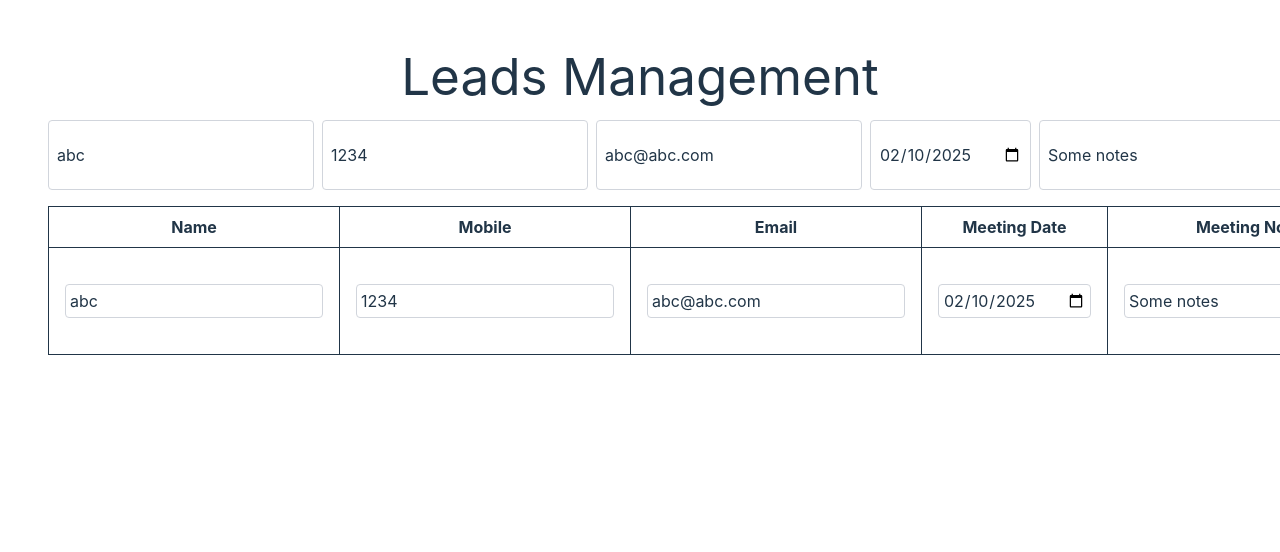
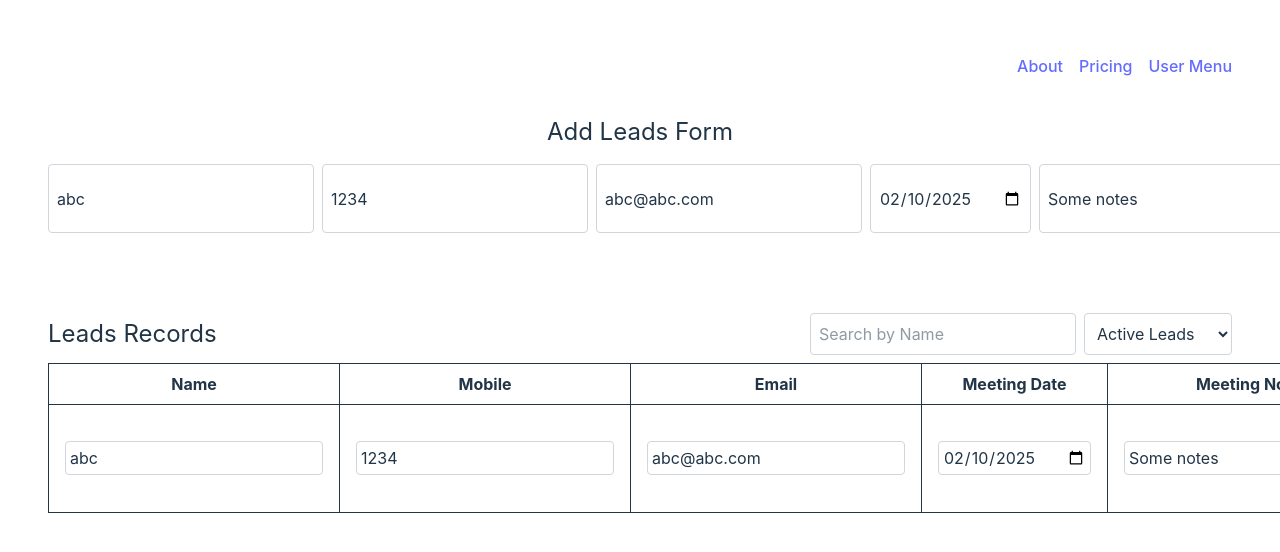
Before and after one commit to vaibhav-if/lead-reminder-frontend, a React (Vite) app: page / in a window 1280 px wide. Both pictures are taken after a click on the button "Edit". Shown: the top 552 px of the page. Built offline with nearby package versions, Linux system fonts and the light colour scheme.

Commit message:
Add filters, navbar, skip links, ui changes and tailwind fixes

```diff
--- a/postcss.config.js
+++ /dev/null
@@ -1,5 +0,0 @@
-export default {
-  plugins: {
-    "@tailwindcss/postcss": {},
-  },
-};
--- a/src/App.jsx
+++ b/src/App.jsx
@@ -23,6 +23,8 @@ function App() {
   });
 
   const [editIndex, setEditIndex] = useState(null);
+  const [searchTerm, setSearchTerm] = useState("");
+  const [filterActive, setFilterActive] = useState("active"); // 'all', 'active', 'inactive'
 
   const handleChange = (e) => {
     const { name, value } = e.target;
@@ -57,15 +59,65 @@ function App() {
     setEditIndex(index);
   };
 
-  const handleDeleteLead = (id) => {
-    setLeads(leads.filter((lead) => lead.id !== id));
+  const handleCancel = () => {
+    setNewLead({
+      name: "",
+      mobile: "",
+      email: "",
+      meeting_date: "",
+      meeting_notes: "",
+    });
+    setEditIndex(null);
   };
 
+  const handleDeleteLead = (id) => {
+    // Soft deleting leads by marking them inactive
+    setLeads(
+      leads.map((lead) =>
+        lead.id === id ? { ...lead, is_active: false } : lead
+      )
+    );
+  };
+
+  const filteredLeads = leads.filter((lead) => {
+    const isActiveFilter =
+      filterActive === "active"
+        ? lead.is_active
+        : filterActive === "inactive"
+        ? !lead.is_active
+        : true;
     return (
-    <div className="min-h-screen bg-light-gray p-4">
-      <h1 className="text-dark-blue text-3xl mb-4">Leads Management</h1>
+      lead.name.toLowerCase().includes(searchTerm.toLowerCase()) &&
+      isActiveFilter
+    );
+  });
 
-      <div className="mb-4 flex flex-col md:flex-row gap-2">
+  return (
+    <div className="min-h-screen bg-light-gray flex flex-col">
+      <a href="#main-content" className="skip-link">
+        Skip to main content
+      </a>
+
+      <nav className="bg-dark-blue text-white p-4">
+        <div className="flex justify-between items-center">
+          <h1 className="text-3xl font-bold">Lead Reminders</h1>
+          <div className="space-x-4">
+            <a href="#about" className="hover:text-cyan">
+              About
+            </a>
+            <a href="#pricing" className="hover:text-cyan">
+              Pricing
+            </a>
+            <a href="#user-menu" className="hover:text-cyan">
+              User Menu
+            </a>
+          </div>
+        </div>
+      </nav>
+
+      <main id="main-content" className="flex-grow p-4">
+        <h2 className="text-dark-blue text-2xl mb-4">Add Leads Form</h2>
+        <div className="mb-20 flex flex-col md:flex-row gap-2">
           <input
             type="text"
             name="name"
@@ -118,6 +170,29 @@ function App() {
           </button>
         </div>
 
+        {/* Search and Filter Section */}
+        <div className="mb-2 flex justify-between items-center">
+          <h2 className="text-dark-blue text-2xl">Leads Records</h2>
+          <div className="flex gap-2">
+            <input
+              type="text"
+              placeholder="Search by Name"
+              value={searchTerm}
+              onChange={(e) => setSearchTerm(e.target.value)}
+              className="border border-gray-300 p-2 rounded"
+            />
+            <select
+              value={filterActive}
+              onChange={(e) => setFilterActive(e.target.value)}
+              className="border border-gray-300 p-2 rounded"
+            >
+              <option value="all">All Leads</option>
+              <option value="active">Active Leads</option>
+              <option value="inactive">Inactive Leads</option>
+            </select>
+          </div>
+        </div>
+
         <table className="min-w-full border border-gray-300">
           <thead>
             <tr>
@@ -130,7 +205,7 @@ function App() {
             </tr>
           </thead>
           <tbody>
-          {leads.map((lead, index) => (
+            {filteredLeads.map((lead, index) => (
               <tr key={lead.id}>
                 {editIndex === index ? (
                   <>
@@ -169,7 +244,10 @@ function App() {
                         type="date"
                         value={newLead.meeting_date}
                         onChange={(e) =>
-                        setNewLead({ ...newLead, meeting_date: e.target.value })
+                          setNewLead({
+                            ...newLead,
+                            meeting_date: e.target.value,
+                          })
                         }
                         className="border border-gray-300 p-1 rounded"
                       />
@@ -187,7 +265,7 @@ function App() {
                         className="border border-gray-300 p-1 rounded"
                       />
                     </td>
-                  <td className="border px-4 py-2">
+                    <td className={`border px-4 py-2`}>
                       <button
                         onClick={() => {
                           handleAddLead();
@@ -197,7 +275,7 @@ function App() {
                         Save
                       </button>
                       <button
-                      onClick={() => setEditIndex(null)}
+                        onClick={handleCancel}
                         className="bg-pink-red text-white p-1 rounded"
                       >
                         Cancel
@@ -206,24 +284,60 @@ function App() {
                   </>
                 ) : (
                   <>
-                  <td className="border px-4 py-2">{lead.name}</td>
-                  <td className="border px-4 py-2">{lead.mobile}</td>
-                  <td className="border px-4 py-2">{lead.email}</td>
-                  <td className="border px-4 py-2">{lead.meeting_date}</td>
-                  <td className="border px-4 py-2">{lead.meeting_notes}</td>
-                  <td className="border px-4 py-2">
+                    <td
+                      className={`border px-4 py-2 ${
+                        lead.is_active ? "" : "line-through"
+                      }`}
+                    >
+                      {lead.name}
+                    </td>
+                    <td
+                      className={`border px-4 py-2 ${
+                        lead.is_active ? "" : "line-through"
+                      }`}
+                    >
+                      {lead.mobile}
+                    </td>
+                    <td
+                      className={`border px-4 py-2 ${
+                        lead.is_active ? "" : "line-through"
+                      }`}
+                    >
+                      {lead.email}
+                    </td>
+                    <td
+                      className={`border px-4 py-2 ${
+                        lead.is_active ? "" : "line-through"
+                      }`}
+                    >
+                      {lead.meeting_date}
+                    </td>
+                    <td
+                      className={`border px-4 py-2 ${
+                        lead.is_active ? "" : "line-through"
+                      }`}
+                    >
+                      {lead.meeting_notes}
+                    </td>
+                    <td className={`border px-4 py-2`}>
+                      {lead.is_active ? (
+                        <>
                           <button
                             onClick={() => handleEditLead(index)}
-                      className="bg-cyan text-white p-1 rounded mr-1"
+                            className="bg-cyan text-white p=1 rounded mr=1"
                           >
                             Edit
                           </button>
                           <button
                             onClick={() => handleDeleteLead(lead.id)}
-                      className="bg-pink-red text-white p-1 rounded"
+                            className="bg-pink-red text-white p=1 rounded"
                           >
-                      Delete
+                            Deactivate
                           </button>
+                        </>
+                      ) : (
+                        <>Inactive</>
+                      )}
                     </td>
                   </>
                 )}
@@ -231,6 +345,11 @@ function App() {
             ))}
           </tbody>
         </table>
+      </main>
+
+      <footer className="bg-dark-blue text-white text-center p=4">
+        &copy; {new Date().getFullYear()} Lead Reminders. All rights reserved.
+      </footer>
     </div>
   );
 }
--- a/src/index.css
+++ b/src/index.css
@@ -32,10 +32,10 @@ body {
   min-height: 100vh;
 }
 
-h1 {
+/* h1 {
   font-size: 3.2em;
   line-height: 1.1;
-}
+} */
 
 button {
   border-radius: 8px;
@@ -56,6 +56,20 @@ button:focus-visible {
   outline: 4px auto -webkit-focus-ring-color;
 }
 
+.skip-link {
+  position: absolute;
+  top: -40px;
+  left: 0;
+  background-color: #007f96;
+  color: white;
+  padding: 8px;
+  z-index: 1000;
+}
+
+.skip-link:focus {
+  top: 10px;
+}
+
 @media (prefers-color-scheme: light) {
   :root {
     color: #213547;
--- a/tailwind.config.js
+++ /dev/null
@@ -1,14 +0,0 @@
-export default {
-  content: ["./index.html", "./src/**/*.{js,ts,jsx,tsx}"],
-  theme: {
-    extend: {
-      colors: {
-        "dark-blue": "#364F6B",
-        cyan: "#007F96",
-        "light-gray": "#F5F5F5",
-        "pink-red": "#C81E45",
-      },
-    },
-  },
-  plugins: [],
-};
```
Also changed, not shown: package.json (+2 -5 lines), 1 other file (tests, documents, lock files or other folders). Lines whose indentation alone changed are shown as unchanged.
